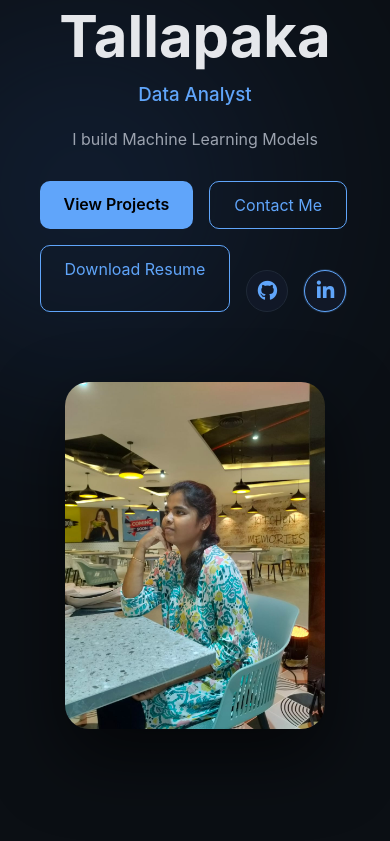
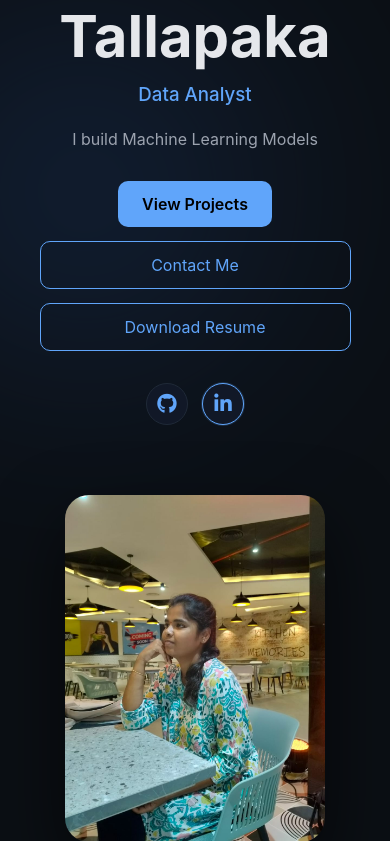
Before and after one commit to BhavanaTallapaka/bhavana-portfolio, a FastAPI app: page / in a window 390 px wide. Shown: the part 251-1092 px from the top of the page. Run offline with FastAPI, Linux system fonts and the light colour scheme.

Commit message:
updated profile

```diff
--- a/app/static/css/style.css
+++ b/app/static/css/style.css
@@ -520,3 +520,43 @@ color:white;
 border:none !important;
 box-shadow:none !important;
 }
+
+.hero-buttons{
+display:flex;
+gap:14px;
+flex-wrap:wrap;
+align-items:center;
+margin-top:20px;
+}
+
+.hero-social{
+display:flex;
+gap:14px;
+margin-top:18px;
+align-items:center;
+}
+
+@media(max-width:768px){
+
+.hero-buttons{
+justify-content:center;
+}
+
+.hero-social{
+justify-content:center;
+}
+
+.hero{
+text-align:center;
+}
+
+}
+
+@media(max-width:768px){
+
+.btn-outline{
+width:100%;
+text-align:center;
+}
+
+}
```
